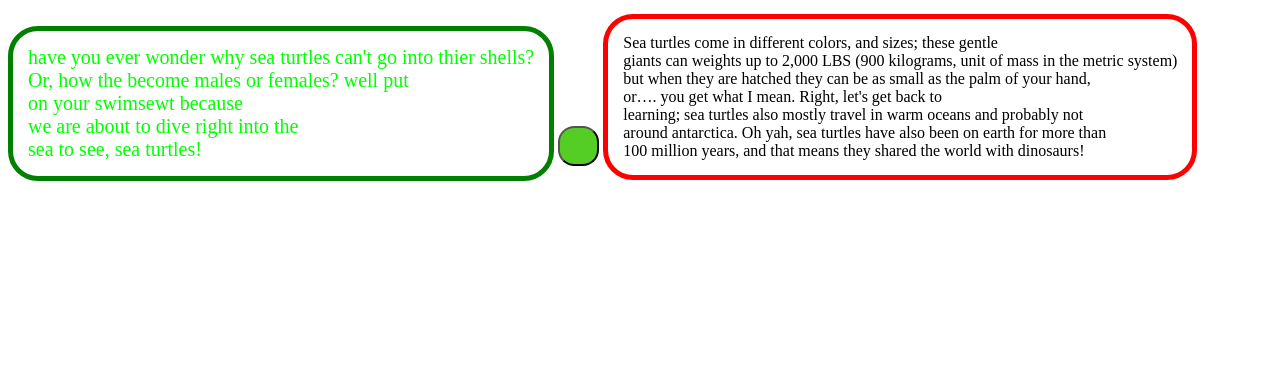
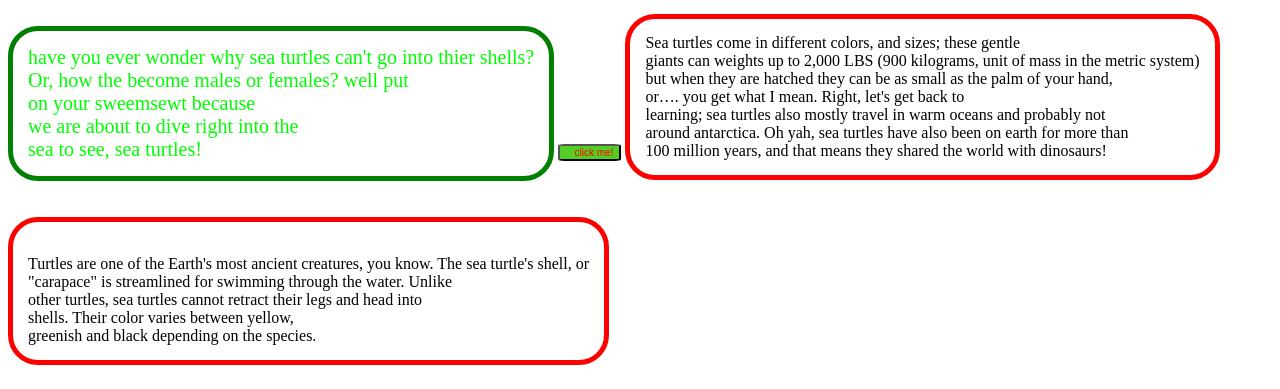
Before and after one commit to amirarshia/amirarshia.github.io, a plain HTML site: page index.html in a window 1280 px wide. Shown: the part 970-1359 px from the top of the page. Before the commit the page ends 1179 px from the top, so only its background shows below. Drawn offline with Linux system fonts and the light colour scheme.

Commit message:
Update index.html

```diff
--- a/index.html
+++ b/index.html
@@ -14,12 +14,12 @@
 	<p style="color:lime;font-size:20px;border-radius:30px;border:5px solid green; padding:15px; display: inline-block;">
 		have you ever wonder why sea turtles can't go into thier shells?
 		<br> Or, how the become males or females? well put
-		<br> on your swimsewt because
+		<br> on your sweemsewt because
 		<br> we are about to dive right into the
 		<br> sea to see, sea turtles!
 		<br>
 	</p>
-	<button style="color:blue;font-size:30px;border-radius:40%;background-color: rgb(84, 206, 36);" onclick=" window.open('https://www.youtube.com/watch?v=cWfTBkTJOH8','_blank')">&nbsp;&nbsp;&nbsp;</button>
+	<button style="color:red;font-size:10px;border-radius:10%;background-color: rgb(84, 206, 36);" onclick=" window.open('https://www.youtube.com/watch?v=cWfTBkTJOH8','_blank')">&nbsp;&nbsp;&nbsp;click me!</button>
 	<p style="border-radius:30px;border:5px solid red; padding:15px; display: inline-block;">
 		Sea turtles come in different colors, and sizes; these gentle
 		<br> giants can weights up to 2,000 LBS (900 kilograms, unit of mass in the metric system)
@@ -30,6 +30,14 @@
 		<br> 100 million years, and that means they shared the world with dinosaurs!
 		<br>
 	</p>
+	<p style="border-radius:30px;border:5px solid red; padding:15px; display: inline-block;">
+		<br> Turtles are one of the Earth's most ancient creatures, you know. The sea turtle's shell, or
+		<br>"carapace" is streamlined for swimming through the water. Unlike
+		<br> other turtles, sea turtles cannot retract their legs and head into
+		<br> shells. Their color varies between yellow,
+		<br> greenish and black depending on the species.
+	</p>
+
 </body>
 
 </html>
```
